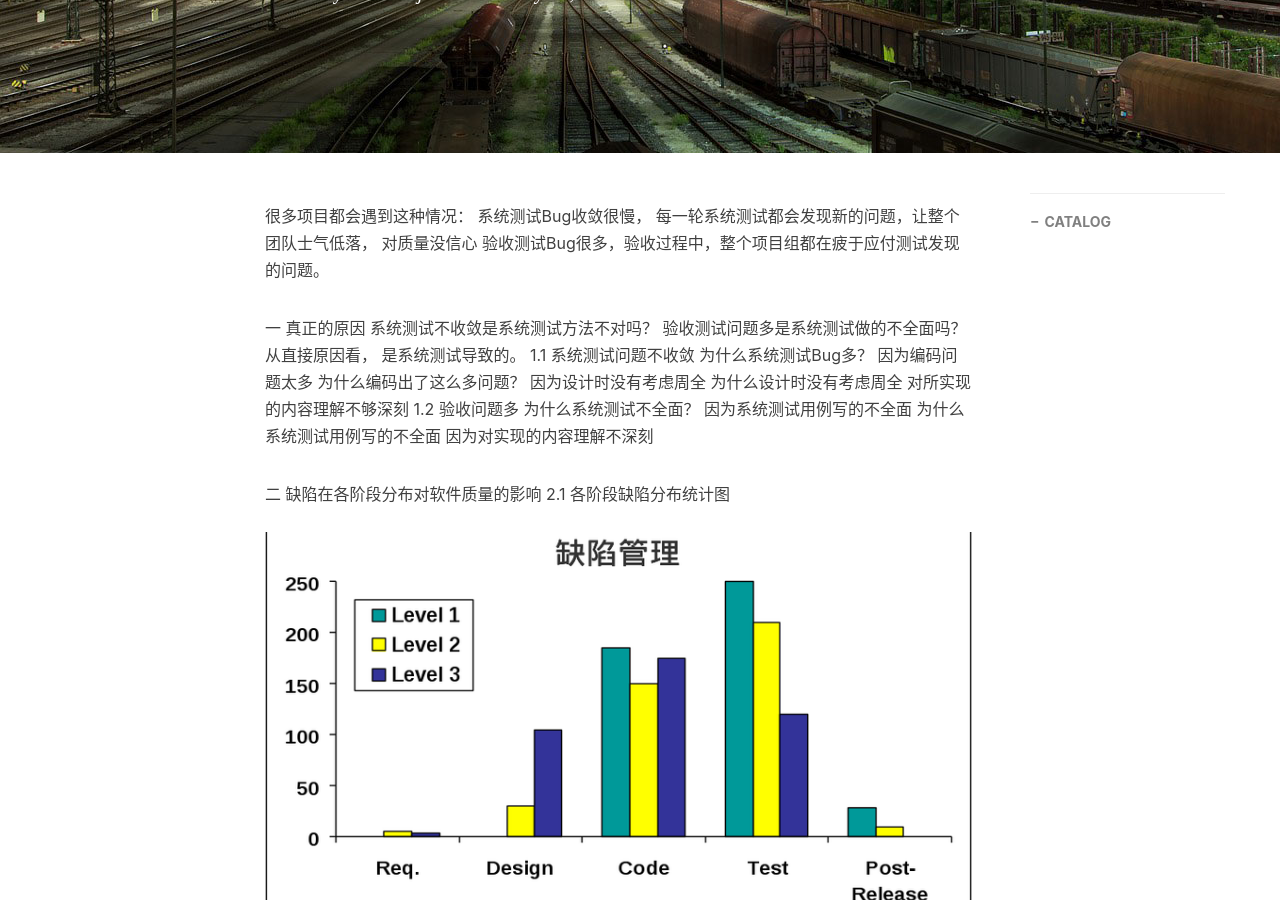
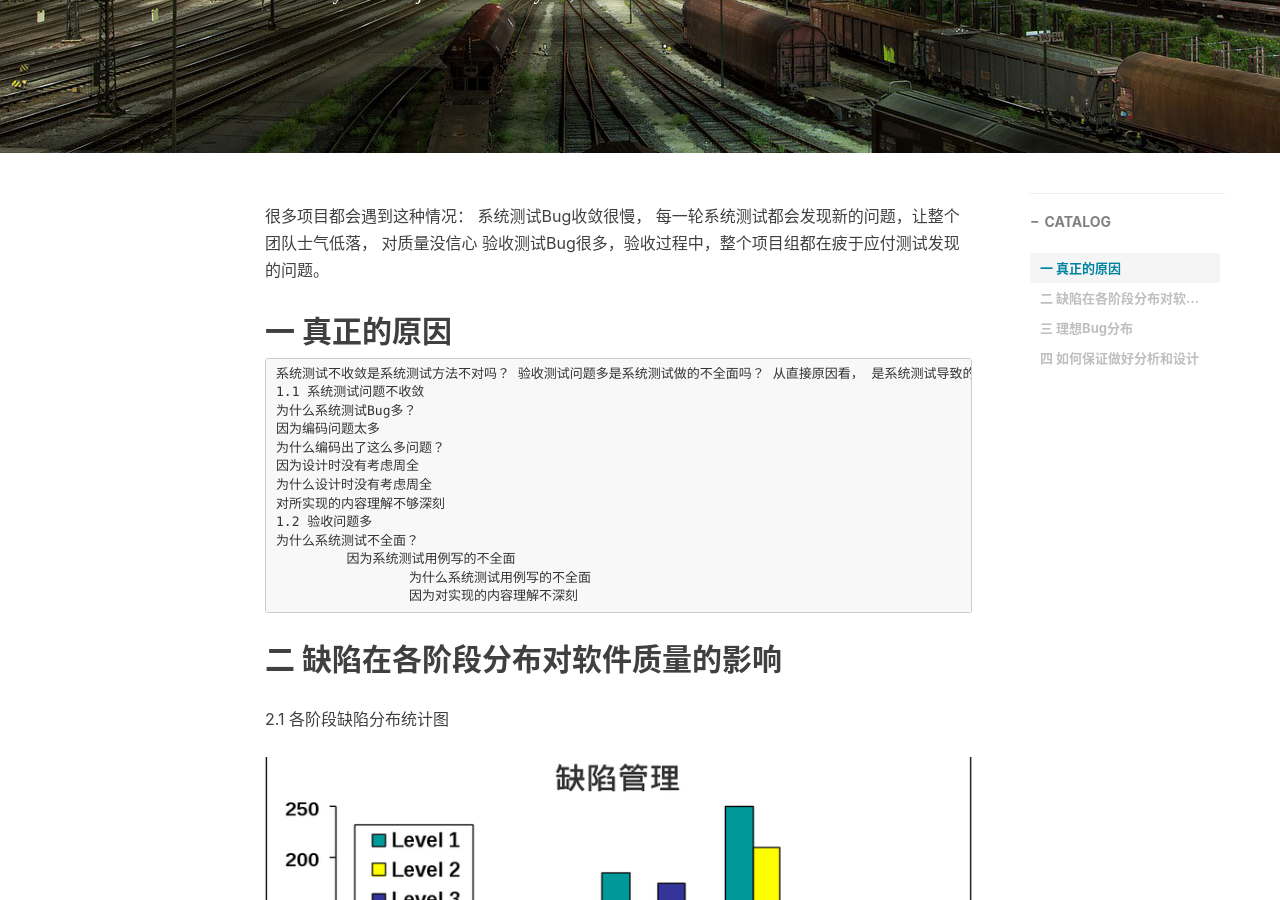
Before and after one commit to xuyumeng/xuyumeng.github.io, a Jekyll site: the page built from _posts/2014-01-19-bug-testing.md, in a window 1280 px wide and 900 px high, scrolled down 430 px. Built offline with Jekyll 4.4.1, drawn with Linux system fonts in a browser that asks for light colours; nearby versions of some CDN libraries; comment, search, counter and statistics services are not loaded; some of the changed text lies outside the part shown.

Commit message:
format adjust

```diff
--- a/_posts/2014-01-19-bug-testing.md
+++ b/_posts/2014-01-19-bug-testing.md
@@ -17,7 +17,7 @@ tags:
 系统测试Bug收敛很慢， 每一轮系统测试都会发现新的问题，让整个团队士气低落， 对质量没信心
 验收测试Bug很多，验收过程中，整个项目组都在疲于应付测试发现的问题。
 
-一 真正的原因
+## 一 真正的原因
     系统测试不收敛是系统测试方法不对吗？ 验收测试问题多是系统测试做的不全面吗？ 从直接原因看， 是系统测试导致的。
 	1.1 系统测试问题不收敛
 	为什么系统测试Bug多？
@@ -32,7 +32,7 @@ tags:
 			 为什么系统测试用例写的不全面
 			 因为对实现的内容理解不深刻
 
-二 缺陷在各阶段分布对软件质量的影响
+## 二 缺陷在各阶段分布对软件质量的影响
 2.1 各阶段缺陷分布统计图
 ![Bug management](/img/post/2016-6-18-bug-test/bug-management.png)
 Level 1 ~ level3 表明开发质量越来越好。
@@ -44,11 +44,11 @@ Level 1 ~ level3 表明开发质量越来越好。
 设计->开发->测试->客户阶段修复缺陷的成本是成比例上升的， 大约是1：10：100：1000
 ![Bug management](/img/post/2016-6-18-bug-test/bug-money.jpg)
 
-三 理想Bug分布
+## 三 理想Bug分布
 ![Bug management](/img/post/2016-6-18-bug-test/bug-distribution.png)
 
 所以， Bug多的真正原因不是系统测试，而是设计做的不好导致。
-四 如何保证做好分析和设计
+## 四 如何保证做好分析和设计
     问题的原因找到了， 看似很简单，但是要解决这个问题其实并不容易。
     开发人员都有一个特点着急写代码，因为最终任务交付的就是他们的代码。怎么让每一个开发人员将分析和设计过程当成一个重要的任务， 怎么对其进行检查和督促？ 如何确认分析和设计确实真正深刻理解了？
 
@@ -60,5 +60,5 @@ Level 1 ~ level3 表明开发质量越来越好。
 迭代完成每一个任务
 采用交互的方式不仅可以对讲解人起到一个督促作用， 讲解和讨论更能让分析全面。通过review的方式不会有互动的效果。 同时还可以筛选谁更适合做那一个任务。
 
-    想不到就做不到， 编码和系统测试都一样， 没有分析到位， 编码就会有漏洞， 系统测试就会遗漏测试点。
-    无论做什么事情，保证“一次把事情做好”，才是最好的方式。但是我们总犯急于求成， 到最后了为以前的偷工减料付出更多的代价。 所以，我们需要采用正确的方法和流程保证我们“一次把事情做好”。
+  想不到就做不到， 编码和系统测试都一样， 没有分析到位， 编码就会有漏洞， 系统测试就会遗漏测试点。
+  无论做什么事情，保证“一次把事情做好”，才是最好的方式。但是我们总犯急于求成， 到最后了为以前的偷工减料付出更多的代价。 所以，我们需要采用正确的方法和流程保证我们“一次把事情做好”。
```
